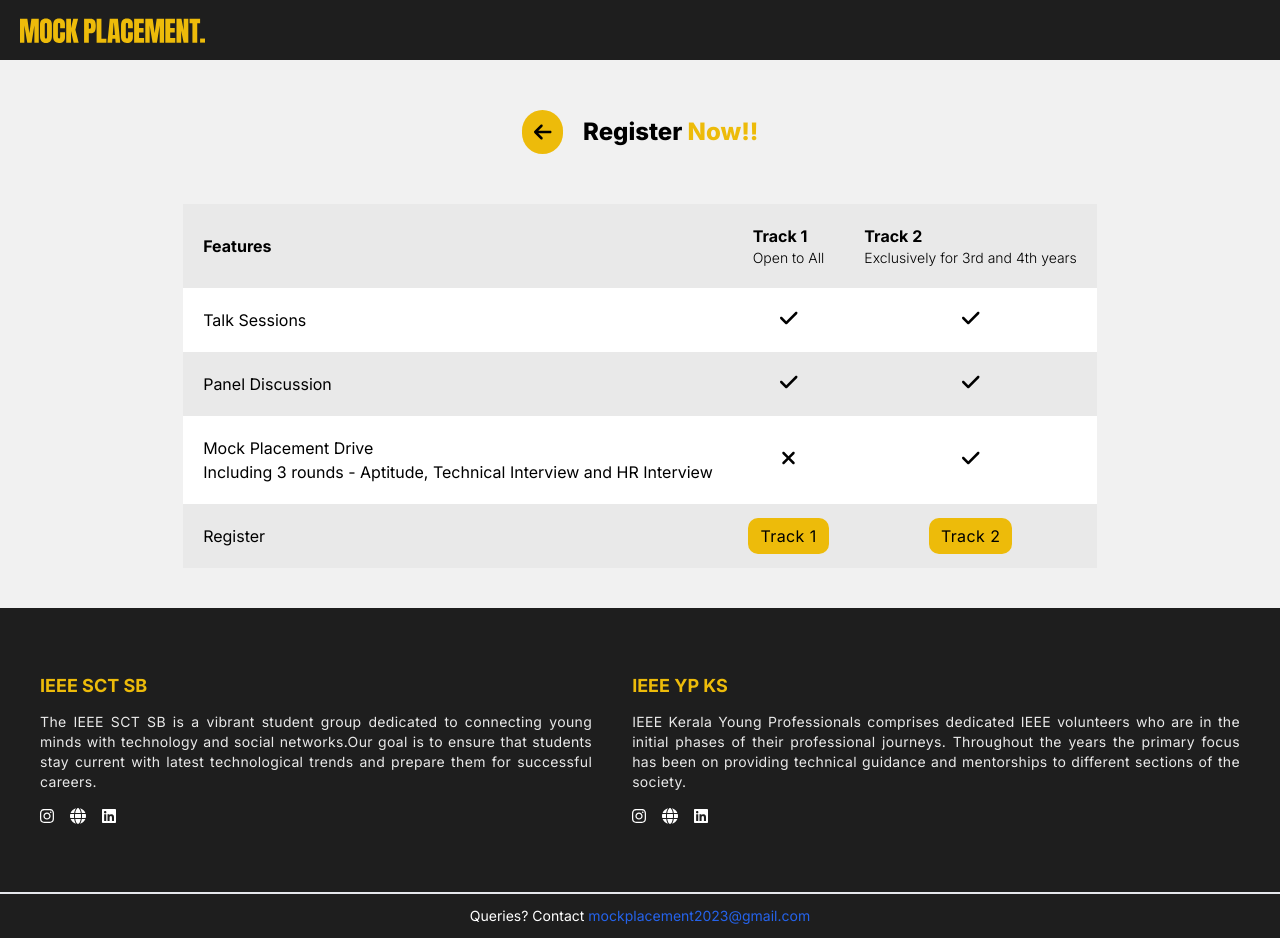
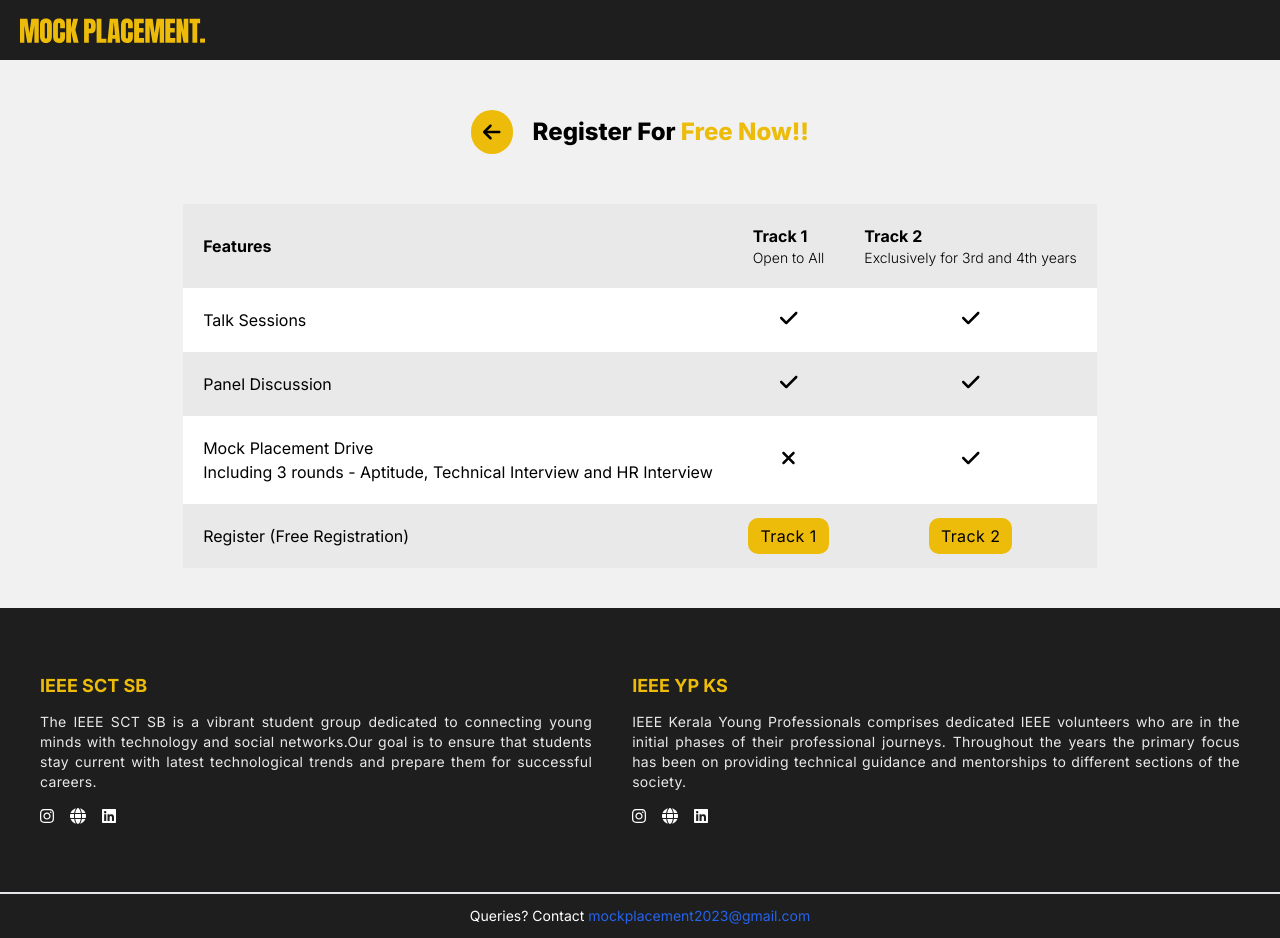
Before and after one commit to ajithrt007/mock-placement, a Next.js app: page /register in a window 1280 px wide. Built offline with nearby package versions, Linux system fonts and the light colour scheme.

Commit message:
Small changes in prodn

```diff
--- a/src/app/register/page.tsx
+++ b/src/app/register/page.tsx
@@ -24,10 +24,10 @@ export default function RegisterPage(){
                         <Link href="/" className="rounded-full bg-[#EDBB0A] p-3 flex items-center justify-center"><FontAwesomeIcon icon={faArrowLeft} className='h-[20px]'/></Link>
                         <div className="flex py-4">
                             <h1 className=" font-extrabold text-2xl whitespace-nowrap">
-                            Register&nbsp;
+                            Register For&nbsp;
                             </h1>
                             <p className="text-[#EDBB0A] font-extrabold text-2xl whitespace-nowrap">
-                            Now!!
+                            Free Now!!
                             </p>
                         </div>
                     </div>
@@ -63,7 +63,7 @@ export default function RegisterPage(){
                             <td className='p-5 text-center'><FontAwesomeIcon icon={faCheck}  className='h-[20px]'/></td>
                         </tr>
                         <tr className='even:bg-white odd:bg-[#E9E9E9]'>
-                            <td className='p-5'>Register</td>
+                            <td className='p-5'>Register (Free Registration)</td>
                             <td className='py-5 text-center'><a href="https://forms.gle/Qq4xmpeKJRZFjnxB8" className="py-2 px-3 rounded-[10px] bg-[#EDBB0A] tracking-wide" target="_blank" rel="noopener noreferrer">Track 1</a></td>
                             <td className='py-5 text-center'><a href="https://forms.gle/e8Kb2VaFjFTKU6f68" className="py-2 px-3 rounded-[10px] bg-[#EDBB0A] tracking-wide" target="_blank" rel="noopener noreferrer">Track 2</a></td>
                         </tr>
```
